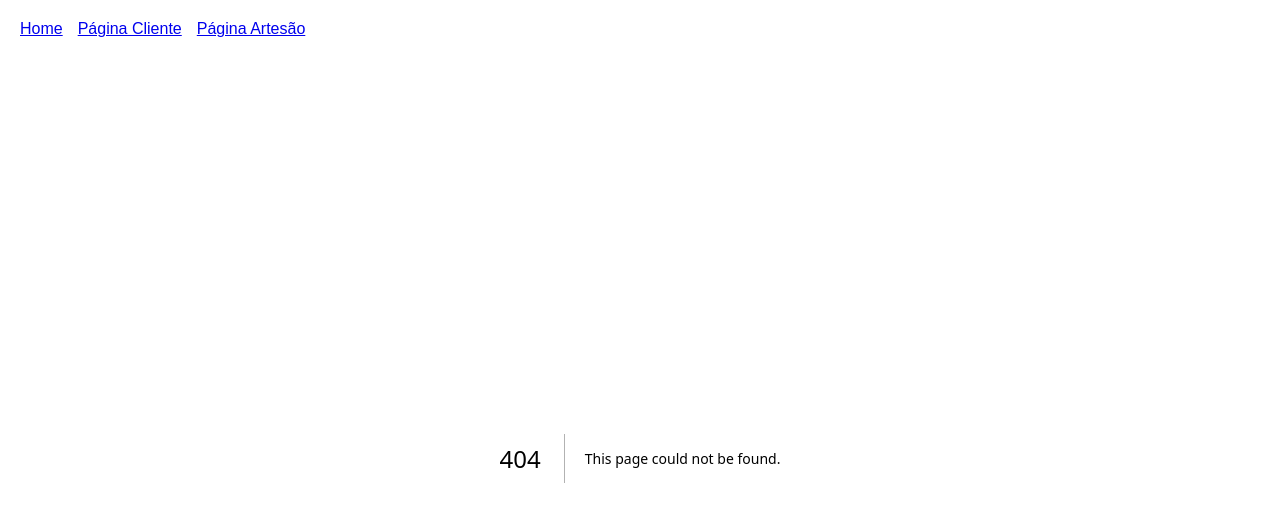
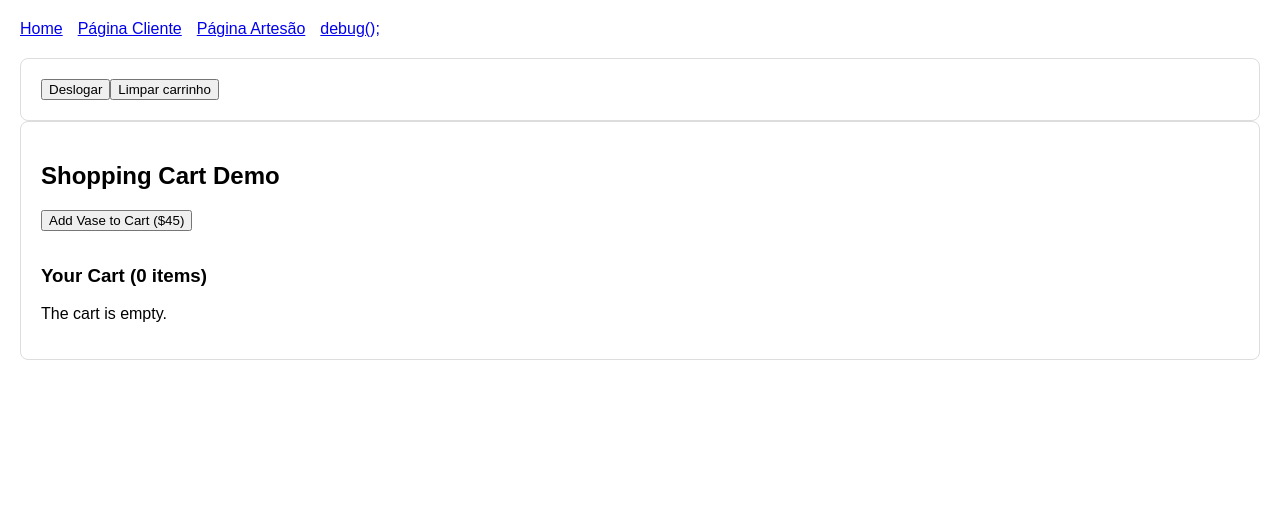
Before and after one commit to heitorjalfim/FolcStore, a Next.js app: page /debug in a window 1280 px wide. Before the commit this address had no page. Shown: the top 522 px of the page. Built offline with nearby package versions, Linux system fonts and the light colour scheme.

Commit message:
lint e tweaks

```diff
--- a/package.json
+++ b/package.json
@@ -3,8 +3,8 @@
   "version": "0.1.0",
   "private": true,
   "scripts": {
-    "preapi": "cp base-db.json running-db.json",
-    "api": "json-server --watch running-db.json --routes routes.json --port 3001",
+    "produzirDB": "cp base-db.json local-db.json",
+    "api": "json-server --watch local-db.json --routes routes.json --port 3001",
     "dev": "next dev",
     "dev:full": "concurrently \"npm run api\" \"npm run dev\"",
     "build": "next build",
--- /dev/null
+++ b/src/app/artesao/register/page.tsx
@@ -0,0 +1 @@
+export default function ArtesaoRegisterPage() { }
--- a/src/app/customer/login/page.tsx
+++ b/src/app/customer/login/page.tsx
@@ -14,14 +14,15 @@ export default function CustomerLoginPage() {
     const router = useRouter();
     const loginCustomer = sessionStore((state) => state.loginCustomer);
     const isCustomerLogged = sessionStore((state) => state.isCustomerLogged)
+    const register = () => router.push('/customer/register');
 
     useEffect(() => setMounted(true), []);
 
     useEffect(() => {
-        if(isCustomerLogged()) {
+        if (isCustomerLogged()) {
             router.push('/customer')
         }
-    },[]);
+    }, []);
 
     if (!mounted || isCustomerLogged()) return null;
 
@@ -80,6 +81,7 @@ export default function CustomerLoginPage() {
                     {isLoading ? 'Entrando...' : 'Entrar como Comprador'}
                 </button>
             </form>
+            <button onClick={register}>Registrar</button>
         </div>
     );
 }
--- a/src/app/customer/page.tsx
+++ b/src/app/customer/page.tsx
@@ -30,10 +30,10 @@ export default function CustomerPage() {
 
     return (
         <div>
-        <h1>Dashboard customer</h1>
-        <p>Bem-vindo, {customer?.nome}</p>
+            <h1>Dashboard customer</h1>
+            <p>Bem-vindo, {customer?.nome}</p>
 
-        <button onClick={handleLogout}>Sair (Logout)</button>
+            <button onClick={handleLogout}>Sair (Logout)</button>
         </div>
     );
 }
--- /dev/null
+++ b/src/app/customer/register/page.tsx
@@ -0,0 +1 @@
+export default function customerRegisterPage() { }
--- /dev/null
+++ b/src/app/debug/page.tsx
@@ -0,0 +1,58 @@
+'use client';
+
+import { useEffect, useState } from 'react';
+import { sessionStore } from '@/store/sessionStore';
+import { cartStore } from '@/store/cartStore';
+
+export default function Home() {
+    const [mounted, setMounted] = useState(false);
+    useEffect(() => setMounted(true), []);
+
+    const { logoutAll } = sessionStore();
+    const { items, addItem, removeItem, clearCart } = cartStore();
+
+    if (!mounted) return null;
+
+    const handleBuyProduct = () => {
+        addItem({ id: 'p1', name: 'Handmade Vase', price: 45.0 });
+    };
+    return (
+        <div>
+
+            <section style={{ border: '1px solid #ddd', padding: '20px', borderRadius: '8px' }}>
+                <button onClick={logoutAll}>
+                    Deslogar
+                </button>
+                <button onClick={clearCart}>
+                    Limpar carrinho
+                </button>
+            </section>
+
+            <section style={{ border: '1px solid #ddd', padding: '20px', borderRadius: '8px' }}>
+                <h2>Shopping Cart Demo</h2>
+                <button onClick={handleBuyProduct} style={{ marginBottom: '15px' }}>
+                    Add Vase to Cart ($45)
+                </button>
+
+                <h3>Your Cart ({items.length} items)</h3>
+                {items.length === 0 ? (
+                    <p>The cart is empty.</p>
+                ) : (
+                    <ul style={{ listStyleType: 'none', padding: 0 }}>
+                        {items.map((item) => (
+                            <li key={item.id} style={{ marginBottom: '10px', display: 'flex', alignItems: 'center', gap: '10px' }}>
+                                <span>{item.name} - ${item.price} (Qty: {item.quantity})</span>
+                                <button onClick={() => removeItem(item.id)}>Remove</button>
+                            </li>
+                        ))}
+                    </ul>
+                )}
+
+                {items.length > 0 && (
+                    <button onClick={clearCart} style={{ marginTop: '10px' }}>Clear Cart</button>
+                )}
+            </section>
+
+        </div>
+    );
+}
--- a/src/app/layout.tsx
+++ b/src/app/layout.tsx
@@ -1,7 +1,7 @@
 import Link from 'next/link';
 
 export const metadata = {
-  title: 'Marketplace',
+    title: 'Origem',
 };
 
 export default function RootLayout({ children }: { children: React.ReactNode }) {
@@ -12,6 +12,7 @@ export default function RootLayout({ children }: { children: React.ReactNode })
                     <Link href="/">Home</Link>
                     <Link href="/customer">Página Cliente</Link>
                     <Link href="/artesao">Página Artesão</Link>
+                    <Link href="/debug">debug();</Link>
                 </nav>
                 {children}
             </body>
--- a/src/store/cartStore.ts
+++ b/src/store/cartStore.ts
@@ -17,7 +17,7 @@ interface CartState {
     clearCart: () => void;
 }
 
-export const useCartStore = create<CartState>()(
+export const cartStore = create<CartState>()(
     persist(
         (set) => ({
             items: [],
@@ -29,7 +29,7 @@ export const useCartStore = create<CartState>()(
                 return { items: [...state.items, { ...newItem, quantity: 1 }] };
             }),
             removeItem: (id) => set((state) => ({ items: state.items.filter((i) => i.id !== id) })),
-                  clearCart: () => set({ items: [] }),
+            clearCart: () => set({ items: [] }),
         }),
         { name: 'cart-storage' }
     )
```
Also changed, not shown: src/app/artesao/login/page.tsx (+5 -3 lines), src/app/artesao/page.tsx (+4 -4 lines), src/app/page.tsx (+6 -49 lines), src/services/api.ts (+2 -5 lines), 1 other file (tests, documents, lock files or other folders). Lines whose indentation alone changed are shown as unchanged.
